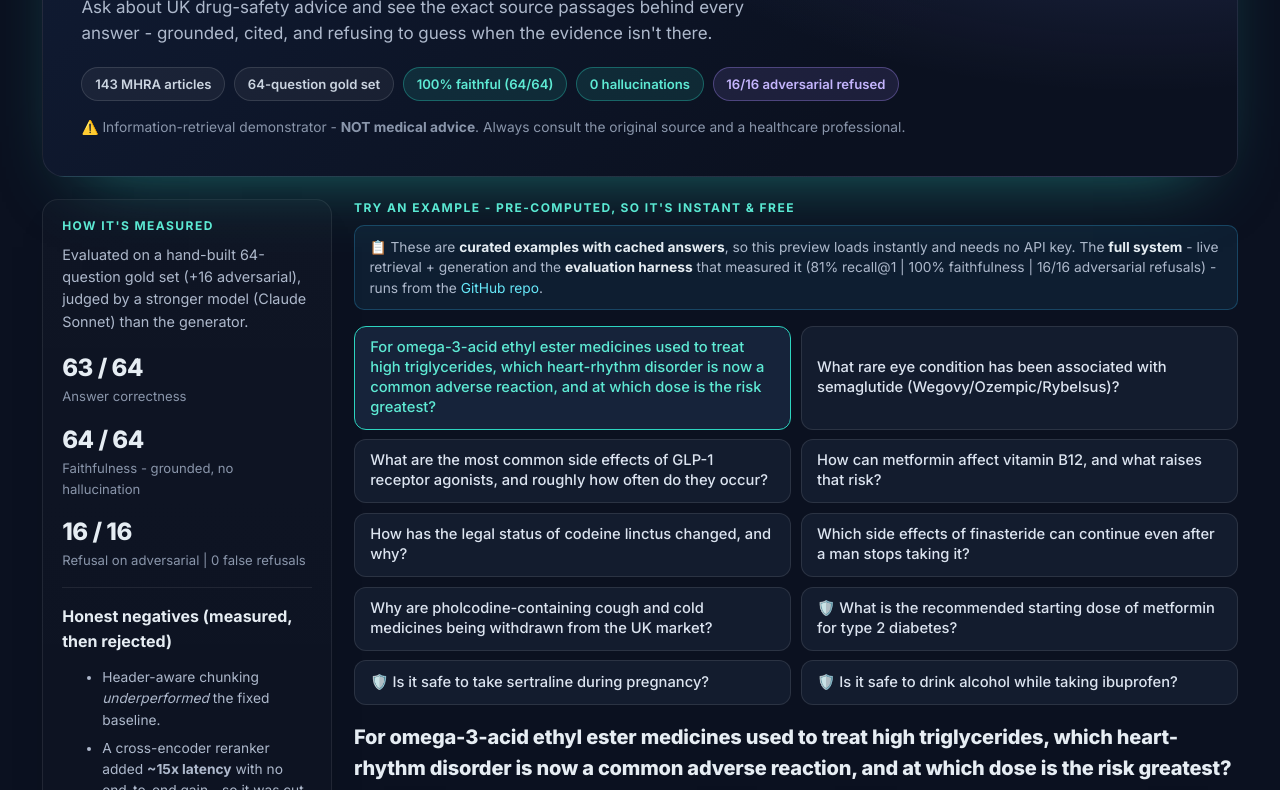
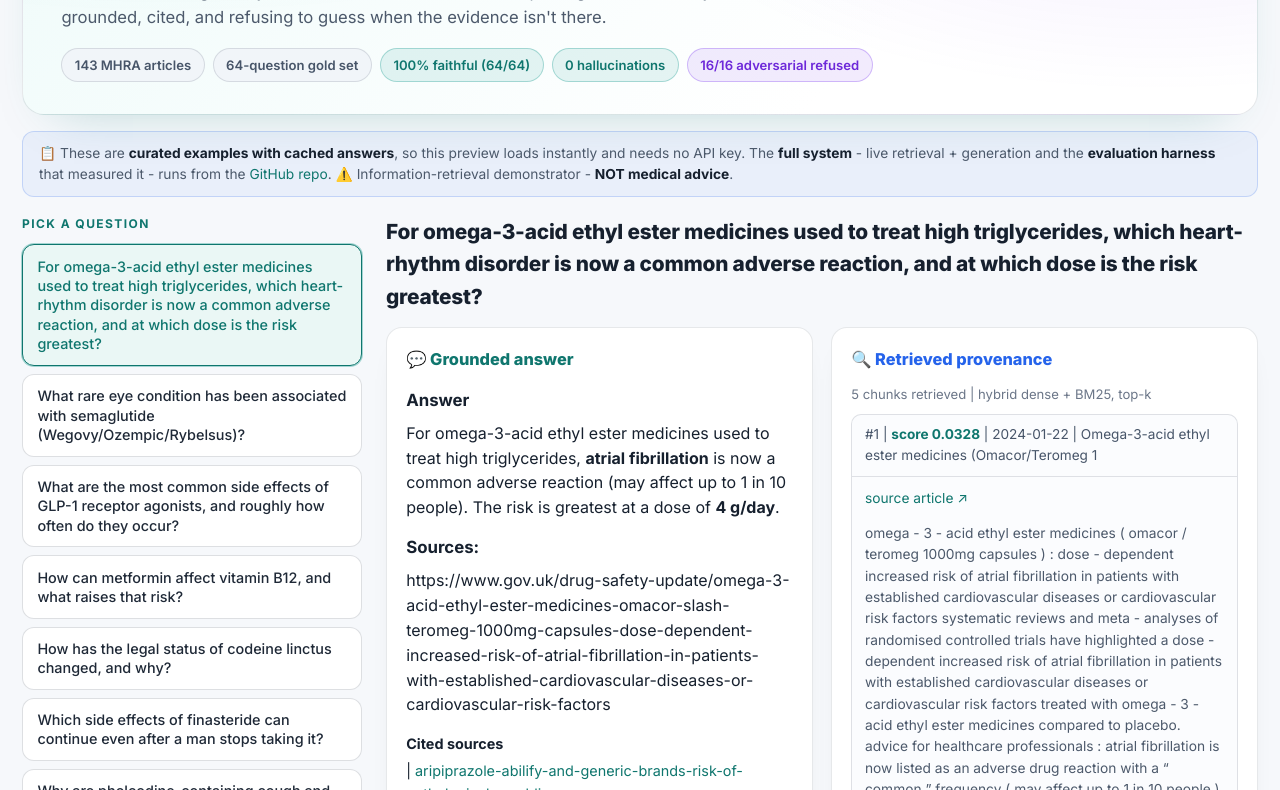
Before and after one commit to PrinceOkunade/mhra-drug-safety-rag, a plain HTML site: page index.html in a window 1280 px wide. Shown: the part 183-973 px from the top of the page. Drawn offline with Linux system fonts and the light colour scheme.

Commit message:
Demo: light theme + master-detail layout (questions left, answer/provenance right)

```diff
--- a/index.html
+++ b/index.html
@@ -9,9 +9,9 @@
 <link href="https://fonts.googleapis.com/css2?family=Inter:wght@400;500;600;700;800;900&display=swap" rel="stylesheet">
 <style>
   :root{
-    --bg:#0B1120; --card:#141C2E; --card-2:#101a30; --line:rgba(255,255,255,.08);
-    --text:#E6EDF3; --muted:#AEB9CC; --muted-2:#8A96AB;
-    --teal:#2DD4BF; --teal-soft:#5EEAD4; --sky:#38BDF8; --violet:#A78BFA; --blue:#93C5FD;
+    --bg:#F6F8FB; --card:#FFFFFF; --card-2:#EEF3F8; --line:rgba(15,30,55,.12);
+    --text:#16202E; --muted:#4C596B; --muted-2:#6B7688;
+    --teal:#0F766E; --sky:#2563EB; --violet:#7C3AED; --blue:#2563EB;
   }
   *{box-sizing:border-box}
   html,body{margin:0;padding:0}
@@ -20,82 +20,88 @@
     background:var(--bg); color:var(--text); line-height:1.55;
     -webkit-font-smoothing:antialiased;
   }
-  a{color:#67E8F9;text-decoration:none} a:hover{text-decoration:underline}
-  .wrap{max-width:1240px;margin:0 auto;padding:22px 22px 70px}
+  a{color:#0F766E;text-decoration:none} a:hover{text-decoration:underline}
+  .wrap{max-width:1320px;margin:0 auto;padding:22px 22px 70px}
 
   /* Hero */
   .hero{
-    position:relative;padding:2.8rem 2.4rem 2.3rem;border-radius:22px;overflow:hidden;
-    border:1px solid var(--line);
+    position:relative;padding:2.4rem 2.4rem 2rem;border-radius:22px;overflow:hidden;
+    border:1px solid rgba(15,30,55,.10);
     background:
-      radial-gradient(1100px 380px at 12% -20%, rgba(45,212,191,.20), transparent 60%),
-      radial-gradient(900px 420px at 92% 0%, rgba(129,140,248,.20), transparent 60%),
-      linear-gradient(135deg,#101B33 0%, #0B1120 70%);
-    box-shadow:0 30px 70px -40px rgba(45,212,191,.55);
+      radial-gradient(1100px 380px at 12% -20%, rgba(13,148,136,.12), transparent 60%),
+      radial-gradient(900px 420px at 92% 0%, rgba(124,58,237,.10), transparent 60%),
+      linear-gradient(135deg,#EFFBFA 0%, #FFFFFF 70%);
+    box-shadow:0 22px 50px -34px rgba(15,118,110,.35);
   }
   .badge{display:inline-block;font-size:.72rem;font-weight:700;letter-spacing:.14em;
-    color:var(--teal-soft);background:rgba(45,212,191,.10);border:1px solid rgba(45,212,191,.30);
-    padding:.3rem .7rem;border-radius:999px;margin-bottom:1rem}
-  .hero h1{font-size:3rem;font-weight:900;line-height:1.05;letter-spacing:-.03em;margin:0;
-    background:linear-gradient(92deg,#5EEAD4 0%, #38BDF8 45%, #A78BFA 100%);
+    color:#0F766E;background:rgba(13,148,136,.10);border:1px solid rgba(13,148,136,.28);
+    padding:.3rem .7rem;border-radius:999px;margin-bottom:.9rem}
+  .hero h1{font-size:2.7rem;font-weight:900;line-height:1.05;letter-spacing:-.03em;margin:0;
+    background:linear-gradient(92deg,#0D9488 0%, #2563EB 48%, #7C3AED 100%);
     -webkit-background-clip:text;background-clip:text;color:transparent}
-  .sub{color:var(--muted);font-size:1.06rem;max-width:720px;margin:.8rem 0 1.3rem}
-  .pills{display:flex;flex-wrap:wrap;gap:.55rem;margin-bottom:1rem}
-  .pill{font-size:.82rem;font-weight:600;padding:.38rem .8rem;border-radius:999px;
-    background:rgba(255,255,255,.05);border:1px solid rgba(255,255,255,.12);color:#CBD5E1}
-  .pill.green{background:rgba(45,212,191,.12);border-color:rgba(45,212,191,.35);color:var(--teal-soft)}
-  .pill.violet{background:rgba(167,139,250,.12);border-color:rgba(167,139,250,.35);color:#C4B5FD}
-  .note{color:var(--muted-2);font-size:.86rem}
+  .sub{color:var(--muted);font-size:1.04rem;max-width:760px;margin:.7rem 0 1.1rem}
+  .pills{display:flex;flex-wrap:wrap;gap:.5rem}
+  .pill{font-size:.82rem;font-weight:600;padding:.36rem .78rem;border-radius:999px;
+    background:#F1F5F9;border:1px solid rgba(15,30,55,.12);color:#475569}
+  .pill.green{background:rgba(13,148,136,.10);border-color:rgba(13,148,136,.30);color:#0F766E}
+  .pill.violet{background:rgba(124,58,237,.10);border-color:rgba(124,58,237,.30);color:#6D28D9}
 
-  /* Layout */
-  .layout{display:grid;grid-template-columns:290px 1fr;gap:22px;margin-top:22px}
-  @media(max-width:900px){.layout{grid-template-columns:1fr}}
-  .panel{background:linear-gradient(180deg,rgba(255,255,255,.02),rgba(255,255,255,0));
-    border:1px solid var(--line);border-radius:16px;padding:1.1rem 1.2rem;
-    box-shadow:0 18px 40px -30px rgba(0,0,0,.8)}
-  .eyebrow{font-size:.75rem;font-weight:700;letter-spacing:.12em;color:var(--teal-soft);
-    text-transform:uppercase;margin-bottom:.5rem}
+  .demo-note{background:rgba(37,99,235,.06);border:1px solid rgba(37,99,235,.20);border-radius:12px;
+    padding:.7rem 1rem;font-size:.86rem;color:var(--muted);margin:16px 0 4px;line-height:1.5}
+  .demo-note b{color:var(--text)}
 
-  /* Sidebar */
-  .metric{margin:.1rem 0 .9rem}
-  .metric .v{font-size:1.5rem;font-weight:800;letter-spacing:-.02em}
-  .metric .l{font-size:.82rem;color:var(--muted-2)}
-  .divider{height:1px;background:var(--line);margin:1rem 0}
-  .neg{font-size:.86rem;color:var(--muted)}
-  .neg li{margin-bottom:.4rem}
+  /* MASTER-DETAIL: questions left, answer + provenance right */
+  .main{display:grid;grid-template-columns:340px 1fr;gap:24px;align-items:start;margin-top:18px}
+  .qcol .eyebrow{margin-bottom:.7rem}
+  .qcol{position:sticky;top:16px}
+  .eyebrow{font-size:.75rem;font-weight:700;letter-spacing:.12em;color:#0F766E;text-transform:uppercase}
 
-  /* Examples */
-  .examples{display:flex;flex-wrap:wrap;gap:.6rem;margin-bottom:.4rem}
-  .qbtn{text-align:left;background:#131C2E;color:#DCE4F0;border:1px solid rgba(255,255,255,.10);
-    border-radius:12px;padding:.7rem .95rem;font:inherit;font-weight:500;font-size:.92rem;
-    cursor:pointer;transition:all .15s ease;flex:1 1 calc(50% - .6rem);min-width:250px;line-height:1.35}
-  .qbtn:hover{border-color:var(--teal);color:var(--teal-soft);background:#16233A;
-    box-shadow:0 0 0 1px rgba(45,212,191,.3),0 10px 30px -18px rgba(45,212,191,.7)}
-  .qbtn.active{border-color:var(--teal);color:var(--teal-soft);background:#16233A}
-  .qbtn .adv{color:var(--violet)}
+  /* Questions: a vertical clickable list */
+  .examples{display:flex;flex-direction:column;gap:.5rem}
+  .qbtn{text-align:left;width:100%;background:var(--card);color:#1F2937;border:1px solid rgba(15,30,55,.14);
+    border-radius:12px;padding:.7rem .9rem;font:inherit;font-weight:500;font-size:.9rem;
+    cursor:pointer;transition:all .15s ease;line-height:1.35}
+  .qbtn:hover{border-color:#0F766E;color:#0F766E;background:#F0FBFA;
+    box-shadow:0 0 0 1px rgba(13,148,136,.20),0 8px 20px -15px rgba(13,148,136,.55)}
+  .qbtn.active{border-color:#0F766E;color:#0F766E;background:#EAF7F5;box-shadow:0 0 0 1px rgba(13,148,136,.35)}
+  .qbtn .adv{color:#6D28D9}
 
-  /* Result */
+  /* Right side: the selected answer + its retrieved chunks */
+  .qtitle{font-size:1.3rem;font-weight:800;letter-spacing:-.01em;margin:.1rem 0 .2rem;color:var(--text)}
   .cols{display:grid;grid-template-columns:1fr 1fr;gap:18px;margin-top:14px}
-  @media(max-width:900px){.cols{grid-template-columns:1fr}}
-  .qtitle{font-size:1.25rem;font-weight:800;letter-spacing:-.01em;margin:1.1rem 0 .2rem}
+  @media(max-width:1200px){.cols{grid-template-columns:1fr}}
+  .panel{background:var(--card);border:1px solid rgba(15,30,55,.10);border-radius:16px;
+    padding:1.1rem 1.2rem;box-shadow:0 12px 30px -22px rgba(15,30,55,.22)}
   .ph{font-size:1.02rem;font-weight:800;margin:.1rem 0 .7rem}
-  .ph.ans{color:var(--teal-soft)} .ph.prov{color:var(--blue)}
+  .ph.ans{color:#0F766E} .ph.prov{color:#2563EB}
   .answer h3{font-size:1.05rem;margin:.9rem 0 .4rem} .answer h4{font-size:.96rem;margin:.8rem 0 .3rem}
   .answer p{margin:.5rem 0} .answer ul{margin:.4rem 0 .6rem;padding-left:1.2rem} .answer li{margin:.2rem 0}
-  .warn{background:rgba(167,139,250,.10);border:1px solid rgba(167,139,250,.30);color:#C4B5FD;
+  .warn{background:rgba(124,58,237,.08);border:1px solid rgba(124,58,237,.25);color:#6D28D9;
     padding:.6rem .8rem;border-radius:10px;font-size:.9rem;margin-bottom:.8rem}
   .srcs{margin-top:1rem;font-size:.9rem}
   .srcs .h{font-weight:700;margin-bottom:.3rem}
-  .chunk{border:1px solid var(--line);border-radius:10px;margin-bottom:.6rem;overflow:hidden;background:rgba(255,255,255,.02)}
-  .chunk summary{cursor:pointer;padding:.6rem .8rem;font-size:.85rem;color:#CBD5E1;list-style:none}
+  .chunk{border:1px solid rgba(15,30,55,.12);border-radius:10px;margin-bottom:.6rem;overflow:hidden;background:#FBFCFE}
+  .chunk summary{cursor:pointer;padding:.6rem .8rem;font-size:.85rem;color:#475569;list-style:none}
   .chunk summary::-webkit-details-marker{display:none}
   .chunk[open] summary{border-bottom:1px solid var(--line)}
   .chunk .body{padding:.7rem .8rem;font-size:.86rem;color:var(--muted)}
-  .score{color:var(--teal-soft);font-weight:700}
-  .demo-note{background:rgba(56,189,248,.08);border:1px solid rgba(56,189,248,.25);border-radius:10px;
-    padding:.65rem .9rem;font-size:.86rem;color:var(--muted);margin:.3rem 0 1rem;line-height:1.5}
-  .demo-note b{color:var(--text)}
+  .score{color:#0F766E;font-weight:700}
+
+  /* Methodology strip (bottom, horizontal) */
+  .method{margin-top:30px;border-top:1px solid var(--line);padding-top:18px}
+  .method p{font-size:.9rem;color:var(--muted);margin:.3rem 0 .8rem;max-width:820px}
+  .mrow{display:flex;flex-wrap:wrap;gap:14px;margin-bottom:.8rem}
+  .mcard{background:var(--card);border:1px solid rgba(15,30,55,.10);border-radius:12px;
+    padding:.65rem 1.1rem;box-shadow:0 8px 22px -19px rgba(15,30,55,.22)}
+  .mcard .v{font-size:1.4rem;font-weight:800;letter-spacing:-.02em}
+  .mcard .l{font-size:.78rem;color:var(--muted-2)}
+  .neg{font-size:.86rem;color:var(--muted);max-width:900px}
+  .neg b{color:var(--text)}
+  #champion{font-size:.8rem;color:var(--muted-2);margin-top:.7rem}
+
   .foot{color:var(--muted-2);font-size:.8rem;margin-top:2.2rem;text-align:center}
+
+  @media(max-width:900px){ .main{grid-template-columns:1fr} .qcol{position:static} }
 </style>
 </head>
 <body>
@@ -112,37 +118,42 @@
       <span class="pill green">0 hallucinations</span>
       <span class="pill violet">16/16 adversarial refused</span>
     </div>
-    <div class="note">⚠️ Information-retrieval demonstrator - <b>NOT medical advice</b>. Always consult the original source and a healthcare professional.</div>
   </header>
 
-  <div class="layout">
-    <aside class="panel sidebar">
-      <div class="eyebrow">How it's measured</div>
-      <p style="font-size:.9rem;color:var(--muted);margin:.2rem 0 1rem">Evaluated on a hand-built
-        64-question gold set (+16 adversarial), judged by a stronger model (Claude Sonnet) than the generator.</p>
-      <div class="metric"><div class="v">63 / 64</div><div class="l">Answer correctness</div></div>
-      <div class="metric"><div class="v">64 / 64</div><div class="l">Faithfulness - grounded, no hallucination</div></div>
-      <div class="metric"><div class="v">16 / 16</div><div class="l">Refusal on adversarial | 0 false refusals</div></div>
-      <div class="divider"></div>
-      <div style="font-weight:700;margin-bottom:.4rem">Honest negatives (measured, then rejected)</div>
-      <ul class="neg">
-        <li>Header-aware chunking <i>underperformed</i> the fixed baseline.</li>
-        <li>A cross-encoder reranker added <b>~15x latency</b> with no end-to-end gain - so it was cut from the deployed system.</li>
-      </ul>
-      <div class="divider"></div>
-      <div class="l" id="champion" style="font-size:.8rem;color:var(--muted-2)"></div>
+  <div class="demo-note">📋 These are <b>curated examples with cached answers</b>, so this preview loads
+    instantly and needs no API key. The <b>full system</b> - live retrieval + generation and the
+    <b>evaluation harness</b> that measured it - runs from the
+    <a href="https://github.com/PrinceOkunade/mhra-drug-safety-rag" target="_blank" rel="noopener">GitHub repo</a>.
+    ⚠️ Information-retrieval demonstrator - <b>NOT medical advice</b>.</div>
+
+  <div class="main">
+    <!-- LEFT: the questions -->
+    <aside class="qcol">
+      <div class="eyebrow">Pick a question</div>
+      <div class="examples" id="examples"></div>
     </aside>
 
-    <main>
-      <div class="eyebrow">Try an example - pre-computed, so it's instant &amp; free</div>
-      <div class="demo-note">📋 These are <b>curated examples with cached answers</b>, so this preview loads
-        instantly and needs no API key. The <b>full system</b> - live retrieval + generation and the
-        <b>evaluation harness</b> that measured it (81% recall@1 | 100% faithfulness | 16/16 adversarial
-        refusals) - runs from the
-        <a href="https://github.com/PrinceOkunade/mhra-drug-safety-rag" target="_blank" rel="noopener">GitHub repo</a>.</div>
-      <div class="examples" id="examples"></div>
+    <!-- RIGHT: the answer + retrieved provenance for the selected question -->
+    <section class="detail">
       <div id="result"></div>
-    </main>
+    </section>
+  </div>
+
+  <!-- Methodology, moved to a horizontal strip at the bottom -->
+  <div class="method">
+    <div class="eyebrow">How it's measured</div>
+    <p>Evaluated on a self-authored 64-question gold set (+16 adversarial), each verified against a
+      source passage, and judged by a stronger model (Claude Sonnet) than the generator.</p>
+    <div class="mrow">
+      <div class="mcard"><div class="v">63 / 64</div><div class="l">Answer correctness</div></div>
+      <div class="mcard"><div class="v">64 / 64</div><div class="l">Faithfulness (no hallucination)</div></div>
+      <div class="mcard"><div class="v">16 / 16</div><div class="l">Refusal on adversarial (0 false)</div></div>
+      <div class="mcard"><div class="v">81%</div><div class="l">Top-1 retrieval (recall@1)</div></div>
+    </div>
+    <div class="neg"><b>Honest negatives (measured, then rejected):</b> header-aware chunking underperformed
+      the fixed baseline; a cross-encoder reranker added ~15x latency with no end-to-end gain, so it was
+      cut from the deployed system.</div>
+    <div id="champion"></div>
   </div>
 
   <div class="foot">
@@ -185,7 +196,7 @@ function renderExamples(){
   DATA.examples.forEach((ex,i)=>{
     const b=document.createElement('button'); b.className='qbtn'+(i===SEL?' active':'');
     b.innerHTML=(ex.adversarial?'<span class="adv">🛡️ </span>':'')+esc(ex.question);
-    b.onclick=()=>{ SEL=i; renderExamples(); renderResult(); window.scrollTo({top:document.getElementById('result').offsetTop-20,behavior:'smooth'}); };
+    b.onclick=()=>{ SEL=i; renderExamples(); renderResult(); };
     box.appendChild(b);
   });
 }
```
